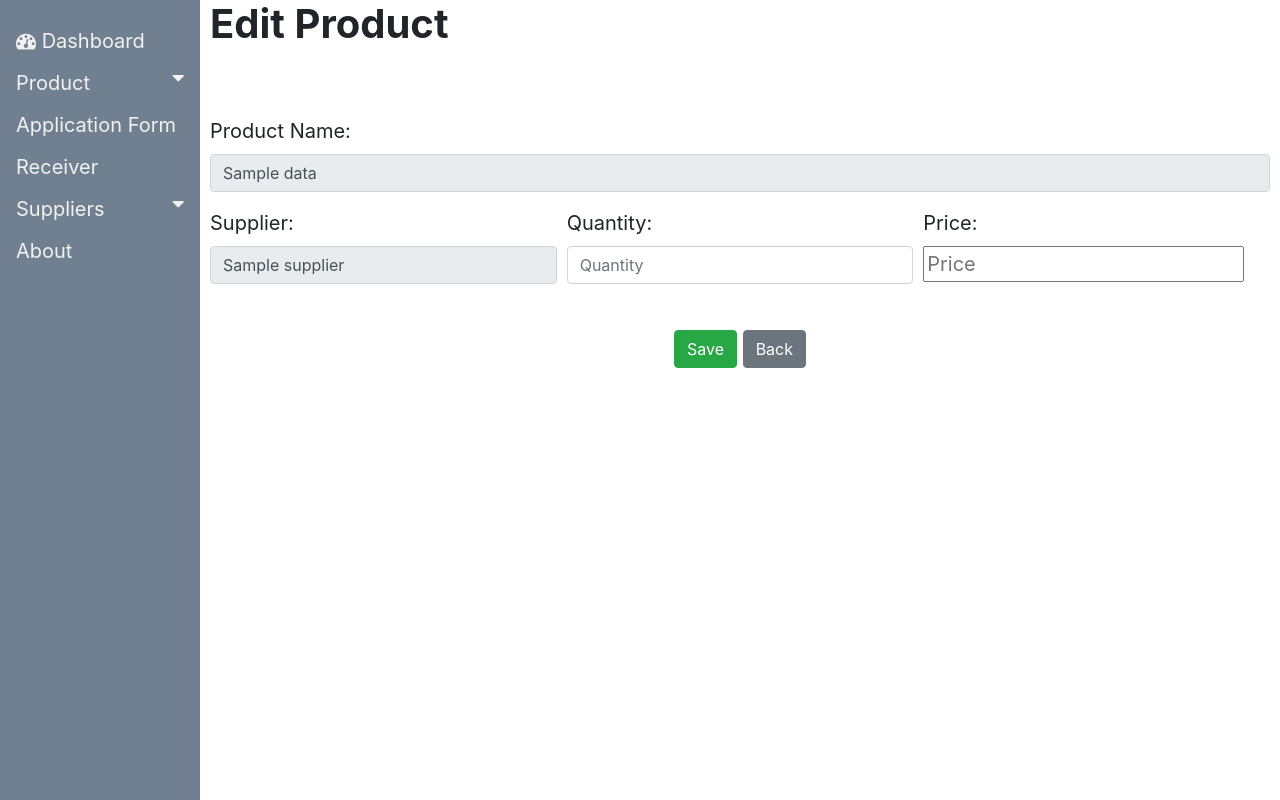
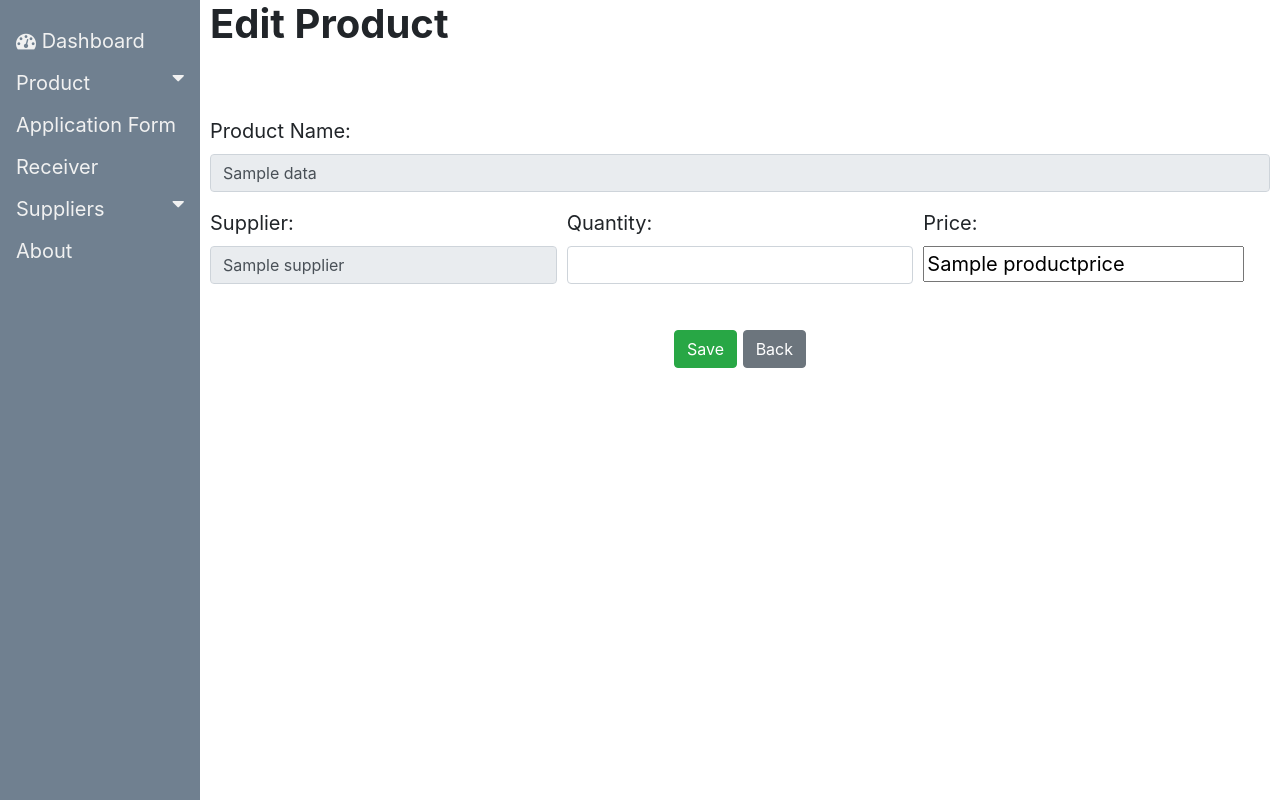
Before and after one commit to zaeskye/InventoryManagementSystem, a Django app: template inventory/templates/edit_product.html in a window 1280 px wide. Run offline with Django 3.2, Linux system fonts and the light colour scheme; the template is opened without the code that fills it: most values are stand-ins (such as "Sample title", 1, 10 or a date in 2020); some libraries are stand-ins or nearby versions.

Commit message:
add value qty and price

```diff
--- a/inventory/templates/edit_product.html
+++ b/inventory/templates/edit_product.html
@@ -43,23 +43,23 @@
                 {% csrf_token %}
                 <div class="form-group">
                     <label for="productname">Product Name:</label>
-                    <input type="text" class="form-control" id="productname" name="productname" placeholder="Product Name" value="{{data.productname}}" disabled>
+                    <input type="text" class="form-control" id="productname" name="productname" value="{{data.productname}}" disabled>
                 </div>
 
                 <div class="form-row">
                     <div class="form-group col-md-4">
                         <label for="supplier">Supplier:</label>
-                        <input type="text" class="form-control" id="supplier" name="supplier" placeholder="Supplier" value="{{data.supplier}}" disabled>
+                        <input type="text" class="form-control" id="supplier" name="supplier" value="{{data.supplier}}" disabled>
                     </div>
 
                     <div class="form-group col-md-4">
                         <label for="productqty">Quantity:</label>
-                        <input type="number" id="productqty" name="productqty" class="form-control" placeholder="Quantity">
+                        <input type="number" id="productqty" name="productqty" class="form-control" value="{{data.productqty}}">
                     </div>
 
                     <div class="form-group col-md-2">
                         <label for="productprice">Price:</label>
-                        <input type="text" id="productprice" name="productprice" placeholder="Price">
+                        <input type="text" id="productprice" name="productprice" value="{{data.productprice}}">
                     </div>
                 </div>
 
```
